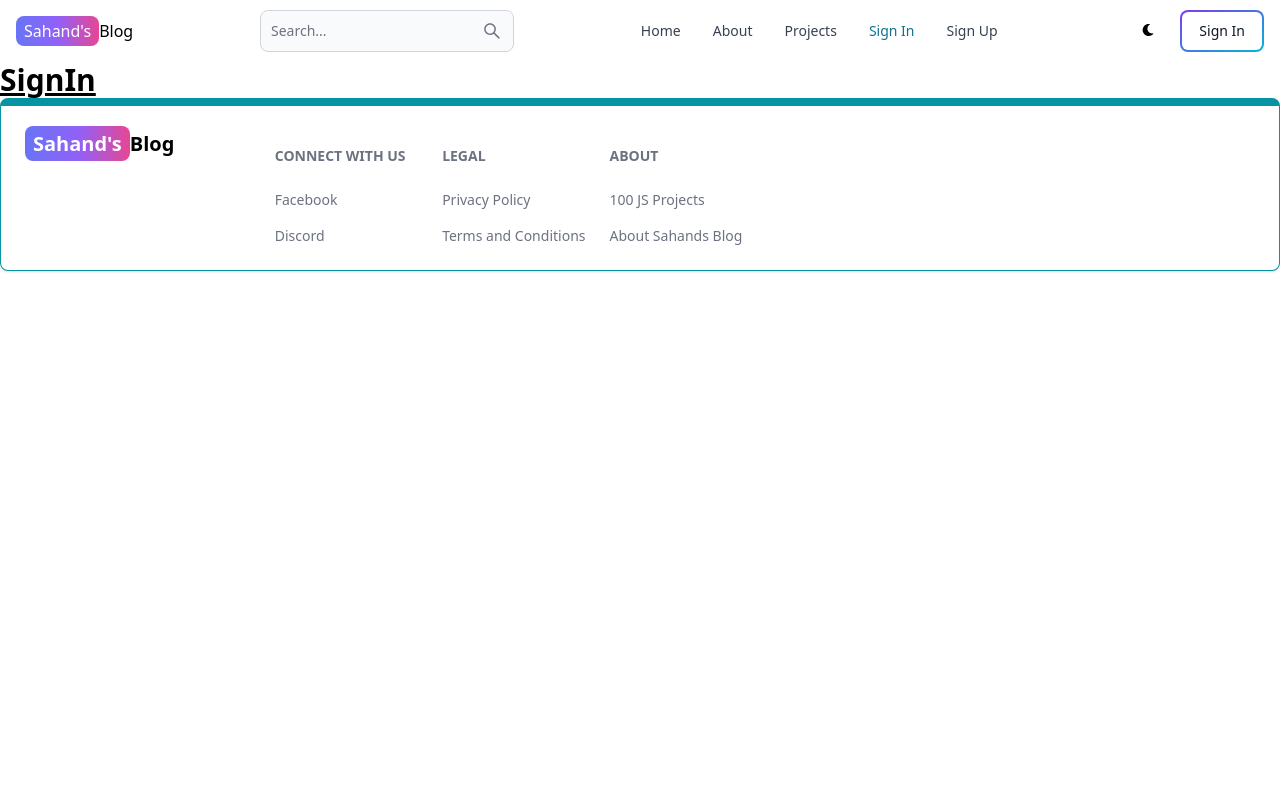
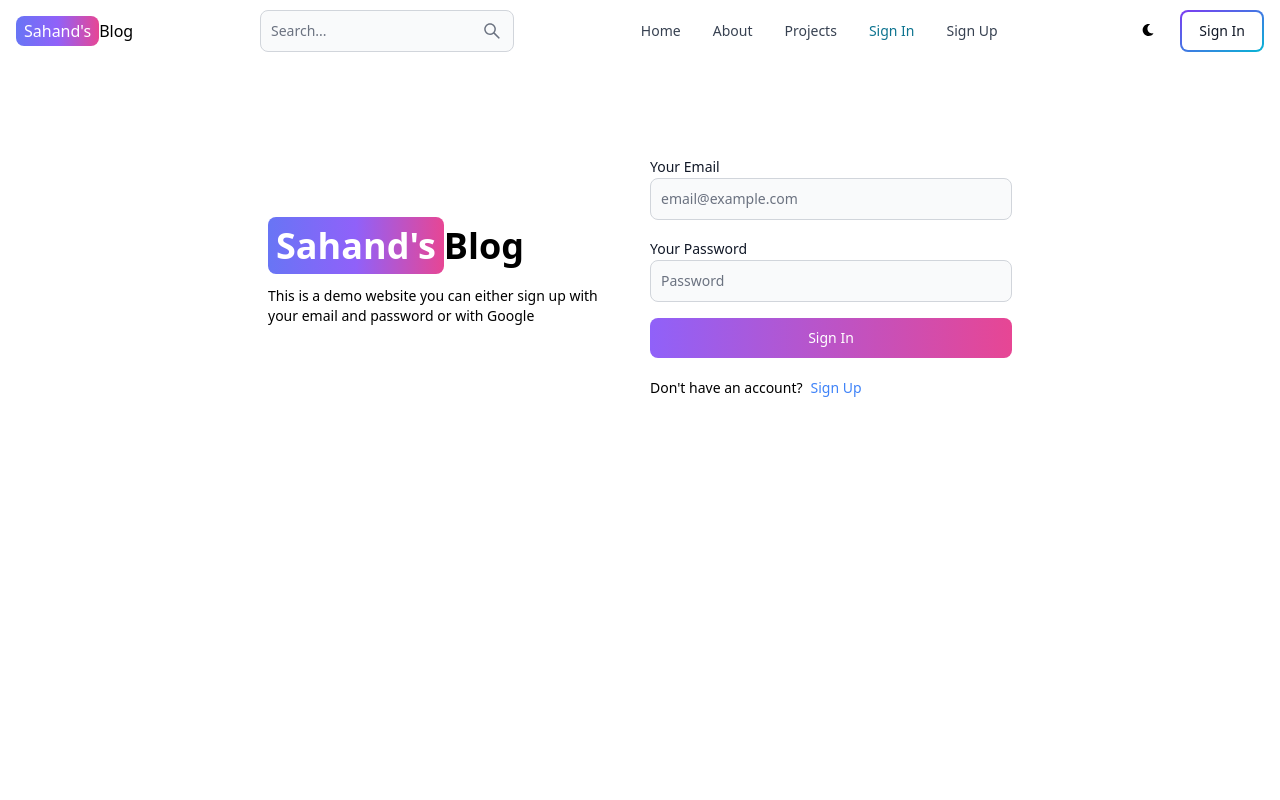
Before and after one commit to EtokNat/Mern-Blog, a React (Vite) app in the folder client/: page /signin in a window 1280 px wide. Shown: the top 800 px of the page. Built offline with nearby package versions, Linux system fonts and the light colour scheme.

Commit message:
complete signin page functionality

```diff
--- a/client/src/pages/SignIn.jsx
+++ b/client/src/pages/SignIn.jsx
@@ -1,7 +1,127 @@
-const SignIn = () => (
-    <>
-        <h1 className="text-3xl font-bold underline">SignIn</h1>
-    </>
-)
+import { useState } from "react"
+import { Link, useNavigate } from "react-router-dom"
+import { Label, TextInput, Button, Alert, Spinner } from "flowbite-react"
+
+const SignIn = () => {
+  const [formData, setFormData] = useState({})
+  const [errorMessage, setErrorMessage] = useState(null)
+  const [loading, setLoading] = useState(false)
+  const navigate = useNavigate()
+
+  const handleChange = e => {
+    setErrorMessage(null)
+    setFormData({ ...formData, [e.target.id]: e.target.value.trim() })
+  }
+
+  const handleSubmit = async e => {
+    e.preventDefault()
+    if (!formData.email || !formData.password) {
+      return setErrorMessage("Please fill out all fields.")
+    }
+
+    try {
+      setLoading(true)
+      setErrorMessage(null)
+      const res = await fetch("/api/auth/signin", {
+        method: "POST",
+        headers: { "Content-Type": "application/json" },
+        body: JSON.stringify(formData)
+      })
+      const data = await res.json()
+      if (data.success === false) {
+        setErrorMessage(data.message)
+      }
+      setLoading(false)
+      if (res.ok) {
+        navigate("/")
+      }
+      console.log(data)
+    } catch (error) {
+      setErrorMessage(error.message)
+      setLoading(false)
+      console.log(error.message)
+    }
+  }
+
+  return (
+    <div className='min-h-screen mt-20 '>
+      {/*Content container*/}
+      <div className='flex p-3 max-w-3xl mx-auto flex-col md:flex-row md:items-center gap-5'>
+        {/* Overall div */}
+        <div className='flex-1'>
+          {/* First section */}
+          <Link to='/' className='font-bold text-4xl dark:text-white'>
+            <span className='px-2 py-1 bg-gradient-to-r from-indigo-500 via-purple-500 to-pink-500 rounded-lg text-white'>
+              Sahand's
+            </span>
+            Blog
+          </Link>
+          <p className='text-sm mt-5'>
+            This is a demo website you can either sign up with your email and
+            password or with Google
+          </p>
+        </div>
+        {/* End of first section */}
+        <div className='flex-1'>
+          {/* Second section */}
+          <form className='flex flex-col gap-4' onSubmit={handleSubmit}>
+            {/**/}
+            <div className=''>
+              {/*email field*/}
+              <Label value='Your Email' />
+              <TextInput
+                type='email'
+                placeholder='email@example.com'
+                id='email'
+                onChange={handleChange}
+              />
+            </div>
+            {/*end of email field*/}
+            <div className=''>
+              {/*password field*/}
+              <Label value='Your Password' />
+              <TextInput
+                type='password'
+                placeholder='Password'
+                id='password'
+                onChange={handleChange}
+              />
+            </div>
+            {/*end of password field*/}
+            <Button
+              gradientDuoTone='purpleToPink'
+              type='submit'
+              disabled={loading}
+            >
+              {loading ? (
+                <>
+                  <Spinner size='sm' />
+                  <span className='ml-2'>Loading...</span>
+                </>
+              ) : (
+                "Sign In"
+              )}
+            </Button>
+          </form>
+          <div className='flex gap-2 text-sm mt-5'>
+            {/*Extra section*/}
+            <span className=''>Don't have an account?</span>
+            <Link to='/signUp' className='text-blue-500'>
+              Sign Up
+            </Link>
+          </div>
+          {/*Ens of extra section*/}
+          {errorMessage && (
+            <Alert className='mt-5' color='failure'>
+              {errorMessage}
+            </Alert>
+          )}
+        </div>
+        {/* End of second section */}
+      </div>
+      {/* End of overall div */}
+    </div>
+  )
+}
 
 export default SignIn
```
